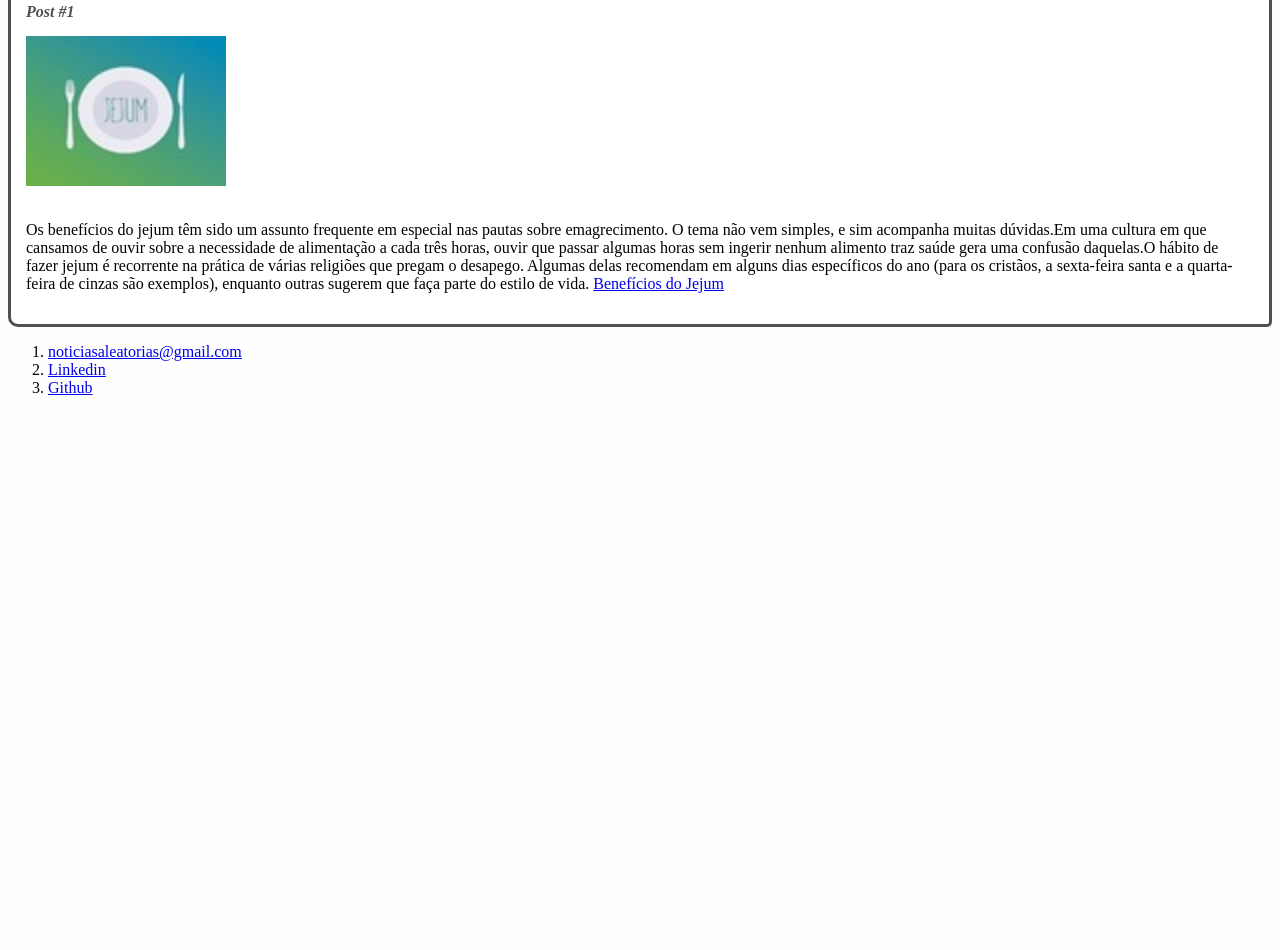
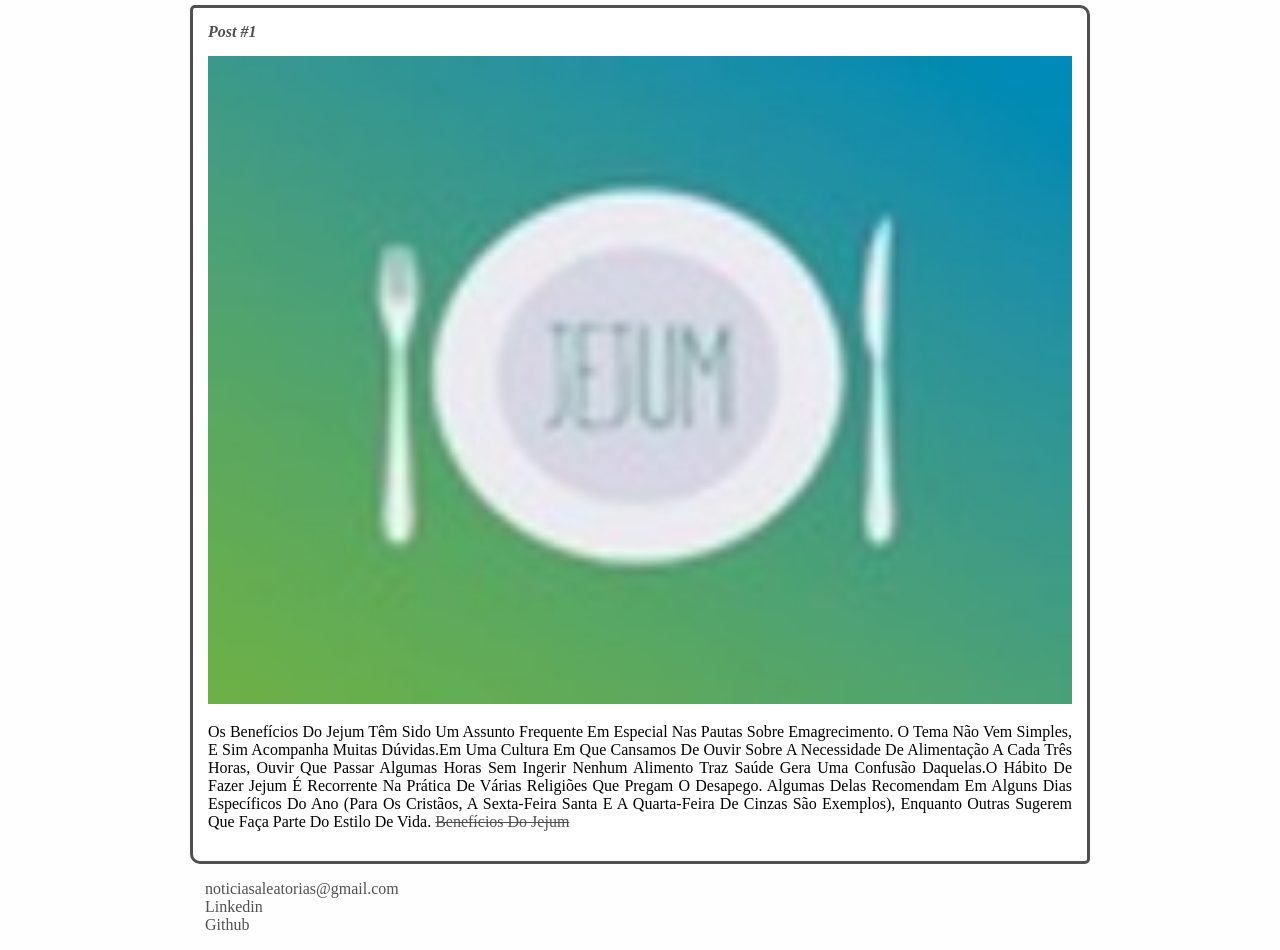
Before and after one commit to ericpatricksantos/SitePessoal, a plain HTML site: page index.html in a window 1280 px wide. Shown: the part 368-1318 px from the top of the page. Before the commit the page ends 800 px from the top, so only its background shows below. Drawn offline with Linux system fonts and the light colour scheme.

Commit message:
Estilizando elementos e Alinhando

```diff
--- a/index.html
+++ b/index.html
@@ -37,7 +37,7 @@
         </section>
 
         <footer>
-            <ol>
+            <ul class="contacts_list">
                 <li>
                     <a href="mailto:noticiaisaleatorias@gmail.com">noticiasaleatorias@gmail.com</a>
                 </li>
@@ -47,7 +47,7 @@
                 <li>
                     <a href="https://github.com/" target="_blank">Github</a>
                 </li>
-            </ol>
+            </ul>
         </footer>
     </body>
 </html>
--- a/style.css
+++ b/style.css
@@ -1,5 +1,8 @@
 body{
     background: #fefefe;
+    font-family: Vernada;
+    max-width:  900px;
+    margin: auto;
 }
 
 .photo{
@@ -10,6 +13,16 @@ body{
 
 #title, .subtitle, .post_title{
 color: #505050;
+}
+
+#title{
+    font-size: 40px;
+    text-transform: uppercase;
+}
+
+a{
+    text-decoration: line-through;
+    color: #505050;
 }
 
 .post_title{
@@ -27,11 +40,23 @@ color: #505050;
     border-radius: 5px 10px;
 }
 
-.post_contest{
+.post_content{
     margin: 0;
     margin-bottom: 15px;
+    text-transform: capitalize;
+    text-align: justify;
 }
 
 .post_image{
     margin-bottom: 15px;
+    width: 100%;
 }
+
+.contacts_list{
+    list-style-type: none;
+    padding-left: 15px;
+}
+
+.contacts_list li a{
+    text-decoration: none;
+}
```
